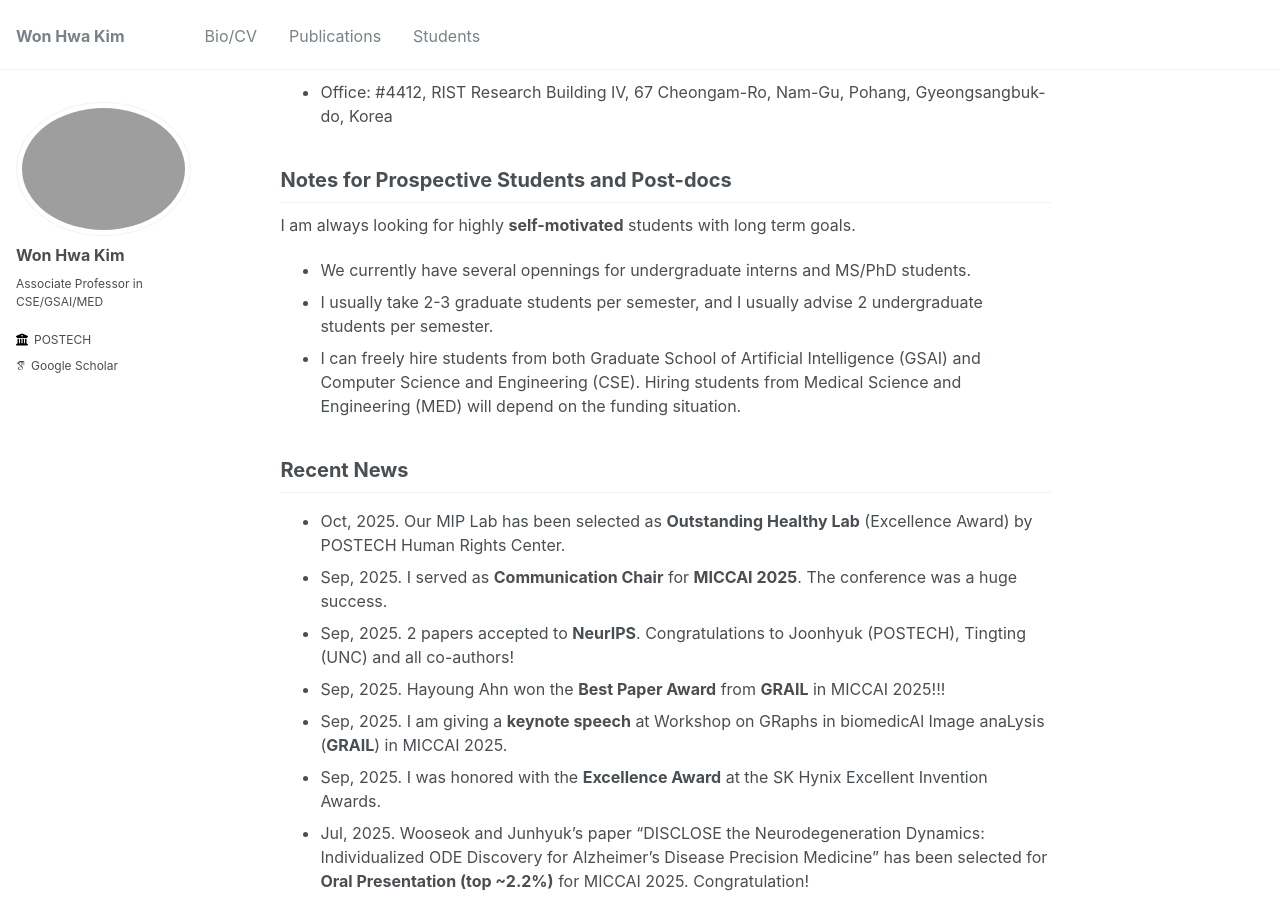
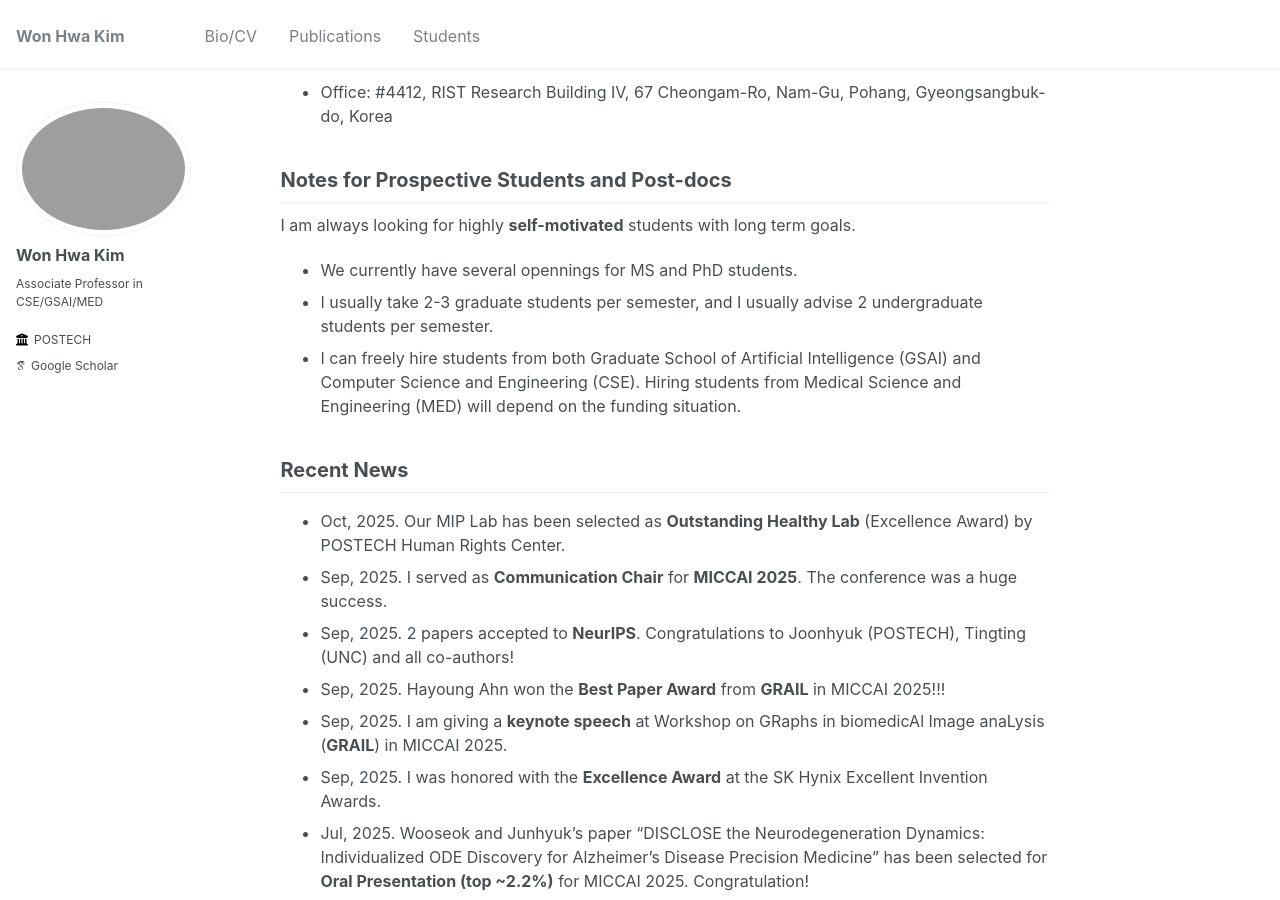
Before and after one commit to wwplato/wwplato.github.io, a Jekyll site: the page built from _pages/about.md, in a window 1280 px wide and 900 px high, scrolled down 337 px. Built offline with Jekyll 4.4.1, drawn with Linux system fonts in a browser that asks for light colours; some web fonts are replaced.

Commit message:
Update about.md

```diff
--- a/_pages/about.md
+++ b/_pages/about.md
@@ -24,7 +24,7 @@ Notes for Prospective Students and Post-docs
 -----
 I am always looking for highly **self-motivated** students with long term goals.
 <!--* I am looking for a post-doc to work on ML/CV problems for geometric neuroimages (e.g., 3D mesh and brain network). -->
-* We currently have several opennings for undergraduate interns and MS/PhD students.
+* We currently have several opennings for MS and PhD students.
 * I usually take 2-3 graduate students per semester, and I usually advise 2 undergraduate students per semester.
 * I can freely hire students from both Graduate School of Artificial Intelligence (GSAI) and Computer Science and Engineering (CSE). Hiring students from Medical Science and Engineering (MED) will depend on the funding situation.
 <!-- I do not hire summer or winter interns as I make several (business) trips during those times.   -->
```
